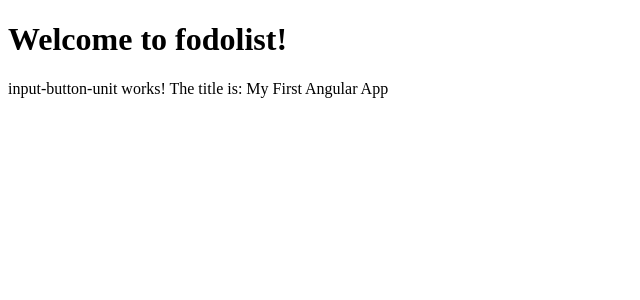
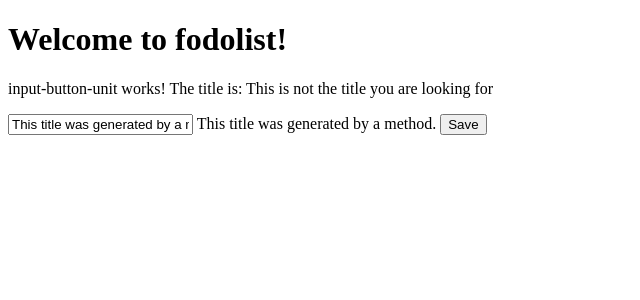
Before and after one commit to agammkrawczyk/ng-girls-todo-list, an Angular app: page / in a window 1280 px wide. Shown: the top 300 px of the page, without its empty margins (0-640 px from the left). Built offline with nearby package versions, Linux system fonts and the light colour scheme.

Commit message:
#6 Binding

```diff
--- a/src/app/input-button-unit/input-button-unit.component.html
+++ b/src/app/input-button-unit/input-button-unit.component.html
@@ -2,3 +2,7 @@
   input-button-unit works!
   The title is: {{ title }}
 </p>
+<input [value]="generateTitle()">
+
+{{ generateTitle() }}
+<button>Save</button>
--- a/src/app/input-button-unit/input-button-unit.component.ts
+++ b/src/app/input-button-unit/input-button-unit.component.ts
@@ -10,16 +10,14 @@
 
 
   constructor() {
-    console.log('in constructor');
-    this.changeTitle('My First Angular App');
-    console.log(this.title);
   }
-
-  changeTitle(newTitle: string) {
-    console.log(newTitle);
-    this.title = newTitle;
+  ngOnInit() {
+    setTimeout(() => {
+      this.title = 'This is not the title you are looking for';
+    }, 3000);
   }
-  ngOnInit(): void {
+  generateTitle(): string {
+    return 'This title was generated by a method.';
   }
 
 }
```
